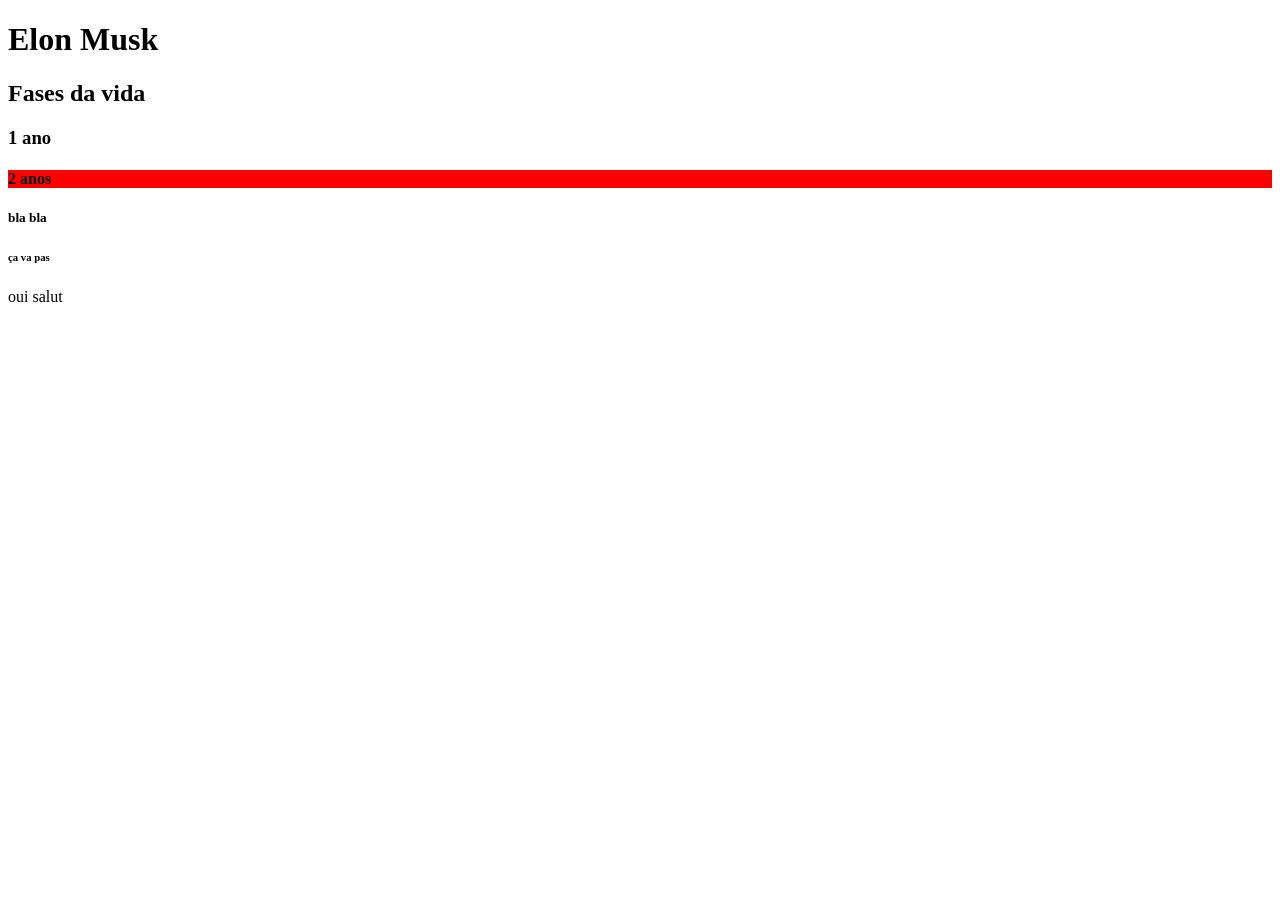
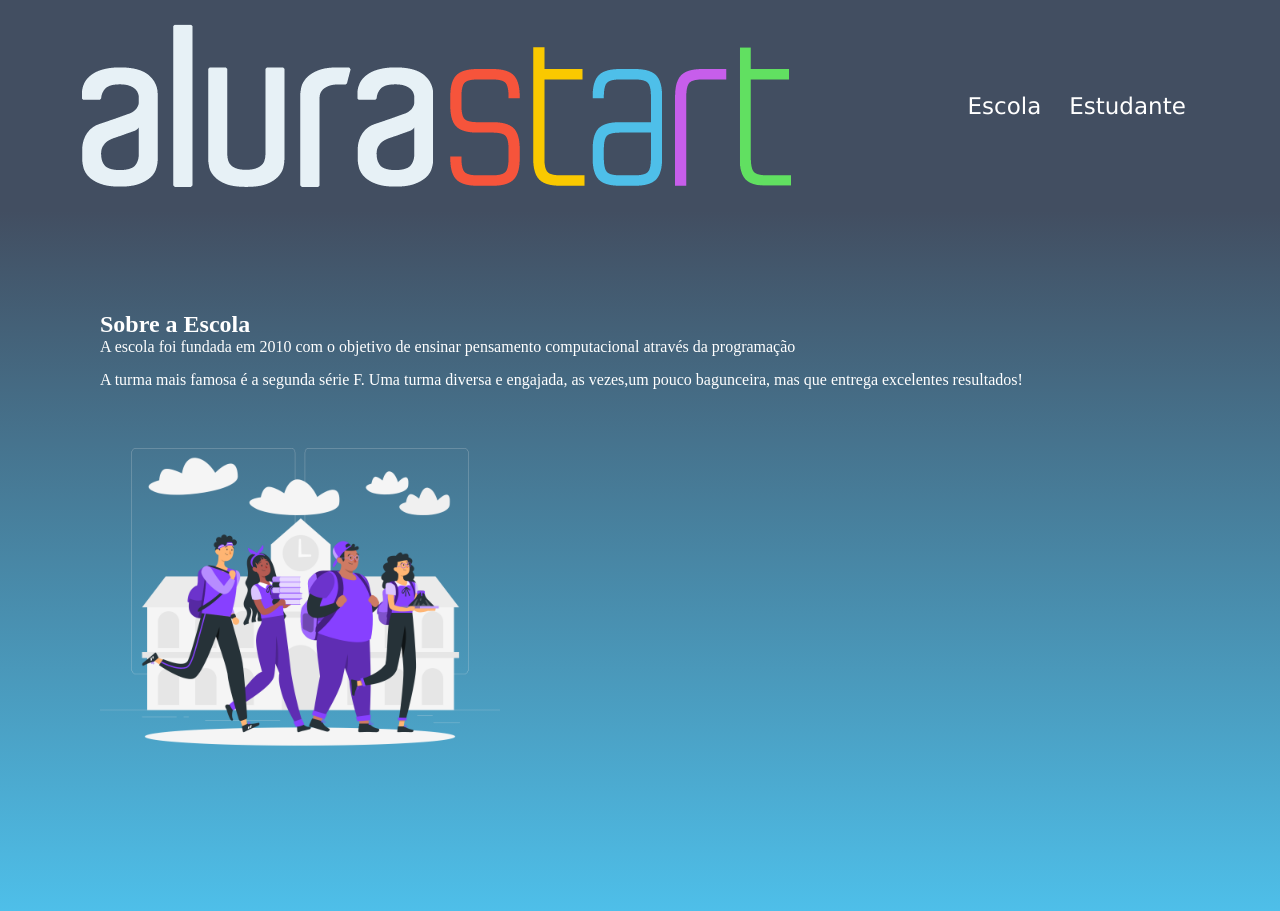
Before and after one commit to 1k2fg/kayke-e-pedrito2, a plain HTML site: page index.html in a window 1280 px wide. Before the commit the page ends 800 px from the top, so only its background shows below. Drawn offline with Linux system fonts and the light colour scheme.

Commit message:
Add files via upload

```diff
--- a/estilização.css
+++ b/estilização.css
@@ -17,6 +17,29 @@
 
  .primeira-parte{
      background-image: linear-gradient(#424e61,#4ebfe9);
+     height:  500px;
+     color: white;
+     padding: 100px;
+     justify-content: center;
+     align-items: center;
+     margin: 0;
+ }
+ .escola{
+    padding: 15px 0;
+    font-size: 20px;
+ }
+ .primeiroparagrafro{
+    padding: 15px 0;
+ }
+ .segundoparagrafo{
+    padding: 15px 0;
+ }
+ .quemsomos{
+    padding: 24px 0;
+ }
+ .imagem{
+    height: 400px;
+    width: 400px;
  }
  .foto-estudante{
      width: 35%;
--- a/index.html
+++ b/index.html
@@ -1,18 +1,36 @@
 <!DOCTYPE html>
-<html lang="pt - BR">
+<html lang="en">
 <head>
     <meta charset="UTF-8">
+    <meta http-equiv="X-UA-Compatible" content="IE=edge">
     <meta name="viewport" content="width=device-width, initial-scale=1.0">
-    <title>MEU PRIMEIRO SITE</title>
-    <link rel="stylesheet" href="style.css">
+    <title>ALURA START</title>
+    <link rel="stylesheet" href="estilização.css">
 </head>
 <body>
-   <H1>Elon Musk</H1>
-   <h2>Fases da vida</h2>
-   <h3>1 ano</h3>
-   <h4>2 anos</h4>
-   <h5> bla bla</h5>
-   <h6>ça va pas</h6>
-   <p>oui salut</p>
+    <header class="cabecalho">
+        <img src = "alurastart logo.png" alt="Logo">
+      <ul class="lista-cabecalho">
+            <li class= "lista-item">Escola</li>
+            <li class=" lista-item ">Estudante    </li>
+        </ul>
+
+</header>
+    <section class="primeira-parte">
+        <h1 class="titulo-principal">
+            Sobre a Escola
+        </h1>
+        <p class="primeiro-paragrafo">
+            A escola foi fundada em 2010 com o objetivo de ensinar pensamento computacional através da programação
+        </p>
+        <p class="segundoparagrafo">
+            A turma mais famosa é a segunda série F. Uma turma diversa e engajada, as vezes,um pouco bagunceira, mas que entrega excelentes resultados!
+        </p>
+    </div>
+            <img class="imagem" src="Students-rafiki.png" alt="estudante">
+
+        </p>
+
+    </section>
 </body>
-</html lang= "pt-BR">
+</html>
```
Also changed, not shown: inicio.html (+20 -13 lines), alurastart logo.html (added), 1 other file.
